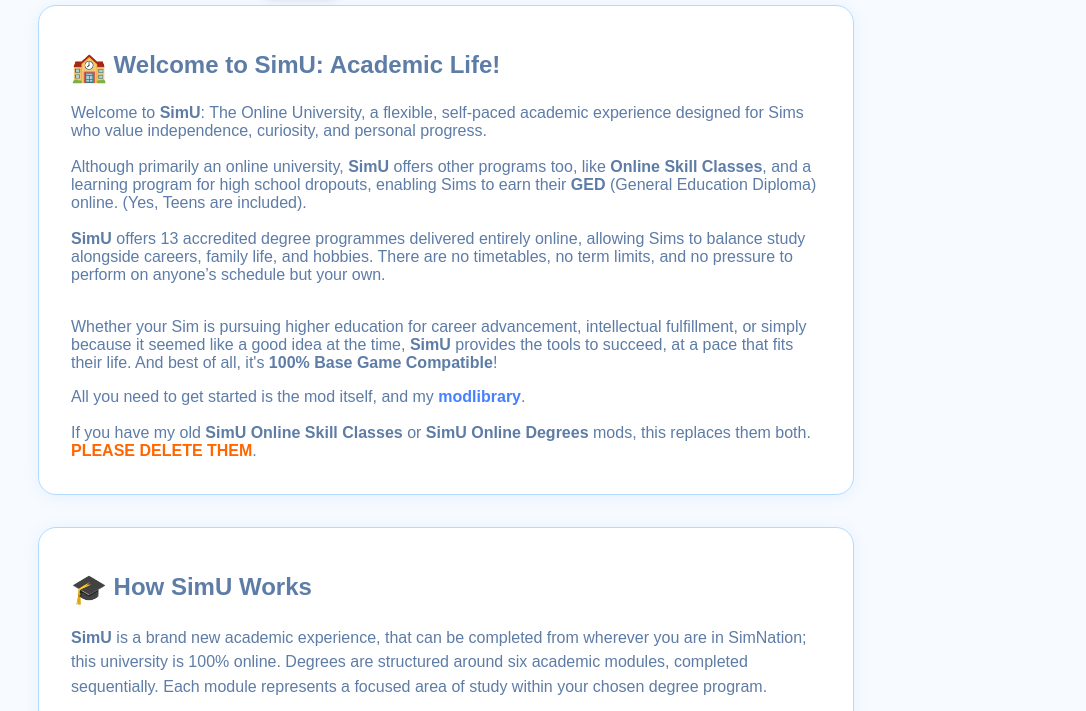
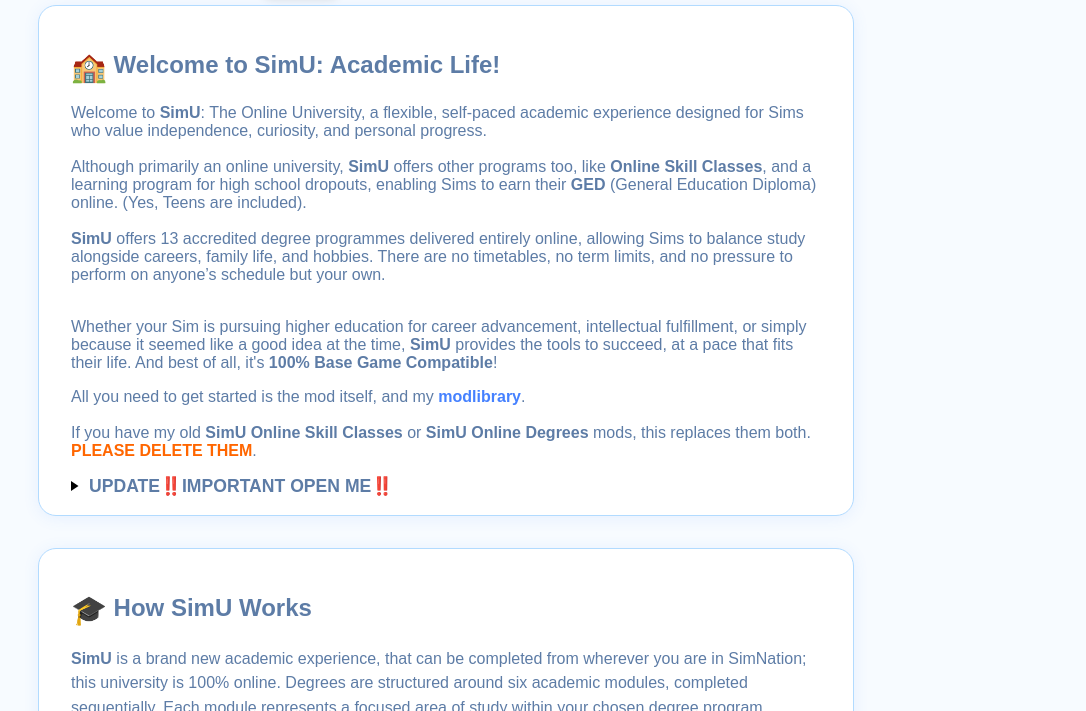
Before and after one commit to k80-80/SimU, a plain HTML site: page index.html in a window 1280 px wide. Shown: the part 89-800 px from the top of the page, without its empty margins (194-1280 px from the left). Drawn offline with Linux system fonts and the light colour scheme.

Commit message:
Update index.html

```diff
--- a/index.html
+++ b/index.html
@@ -23,6 +23,31 @@
       --link-hover: #63ffd6;
       --footer-text: #7ea3c7;
       --footer-muted: #b2dbff;
+    }
+
+    summary {
+      cursor: pointer;
+      font-weight: bold;
+      font-size: 1.1em;
+      display: flex;
+      align-items: center;
+      gap: 8px;
+    }
+
+    summary::-webkit-details-marker {
+      display: none;
+    }
+
+    summary .arrow {
+      width: 10px;
+      height: 10px;
+      flex-shrink: 0;
+      transition: transform 0.25s ease;
+      fill: var(--text-color);
+    }
+
+    details[open] summary .arrow {
+      transform: rotate(90deg);
     }
     body {
       background: var(--bg);
@@ -231,8 +256,22 @@ Although primarily an online university, <b>SimU</b> offers other programs too,
 <b>SimU</b> offers 13 accredited degree programmes delivered entirely online, allowing Sims to balance study alongside careers, family life, and hobbies. There are no timetables, no term limits, and no pressure to perform on anyone’s schedule but your own.<br><br>
 
 <p>Whether your Sim is pursuing higher education for career advancement, intellectual fulfillment, or simply because it seemed like a good idea at the time, <strong>SimU</strong> provides the tools to succeed, at a pace that fits their life. And best of all, it's <strong>100% Base Game Compatible</strong>!</p>
-<p>All you need to get started is the mod itself, and my <a href="https://www.patreon.com/posts/121729961" target="_blank"><strong>modlibrary</strong></a>.<br /><br />If you have my old <strong>SimU Online Skill Classes</strong> or <strong>SimU Online Degrees</strong> mods, this replaces them both. <span style="color: #ff6600;"><strong>PLEASE DELETE THEM</strong></span>.</p>
-  </div>
+<p>All you need to get started is the mod itself, and my <a href="https://www.patreon.com/posts/121729961" target="_blank"><strong>modlibrary</strong></a>.<br /><br />If you have my old <strong>SimU Online Skill Classes</strong> or <strong>SimU Online Degrees</strong> mods, this replaces them both. <span style="color: #ff6600;"><strong>PLEASE DELETE THEM</strong></span>.</p>      <details>
+      <summary><svg class="arrow" viewBox="0 0 8 8"><path d="M0 0 L6 4 L0 8 Z"/></svg>UPDATE‼️IMPORTANT OPEN ME‼️</summary>
+
+<ul>
+
+<p>🗓️ <strong>Updated to the July 2026 version of SimU?</strong></p>
+<p class="isSelectedEnd">If your Sim is already partway through a module, you <strong>don't need to start over</strong>. The new version requires <strong>6 Coursework Credits</strong> (1 credit per completed assignment) to unlock the <strong>Write Module Paper</strong> or <strong>Write Dissertation</strong> assignment.</p>
+<p class="isSelectedEnd">To sync your current progress:</p>
+<ol start="1" data-spread="false">
+<li>Press <strong>Ctrl + Shift + C</strong> to open the cheat console.</li>
+<li>Enter: <code>stats.set_stat midnitetech:simu_statistic_objectiveprogress X</code></li>
+<li>Replace <strong>X</strong> with the number of assignments your Sim has already completed.</li>
+</ol>
+<p><strong>Example:</strong> If your Sim has already finished <strong>4 assignments</strong>, enter: <code>stats.set_stat midnitetech:simu_statistic_objectiveprogress 4</code></p>
+<p>Your Sim will then only need to complete <strong>2 more assignments</strong> before the final paper or dissertation becomes available.</p></div>
+
 
   <div class="section">
     <h2><span class="emoji">🎓</span> How SimU Works</h2>
```
